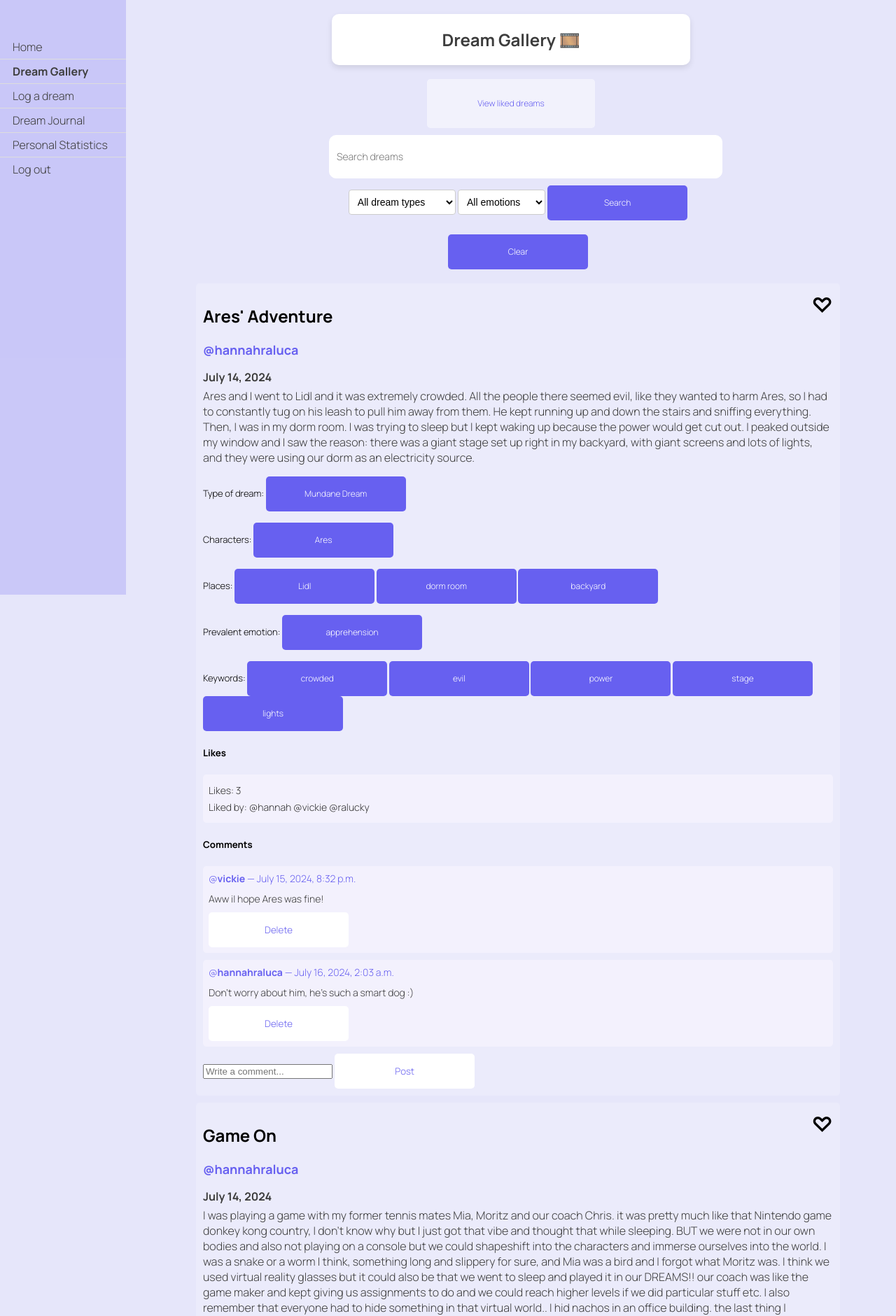
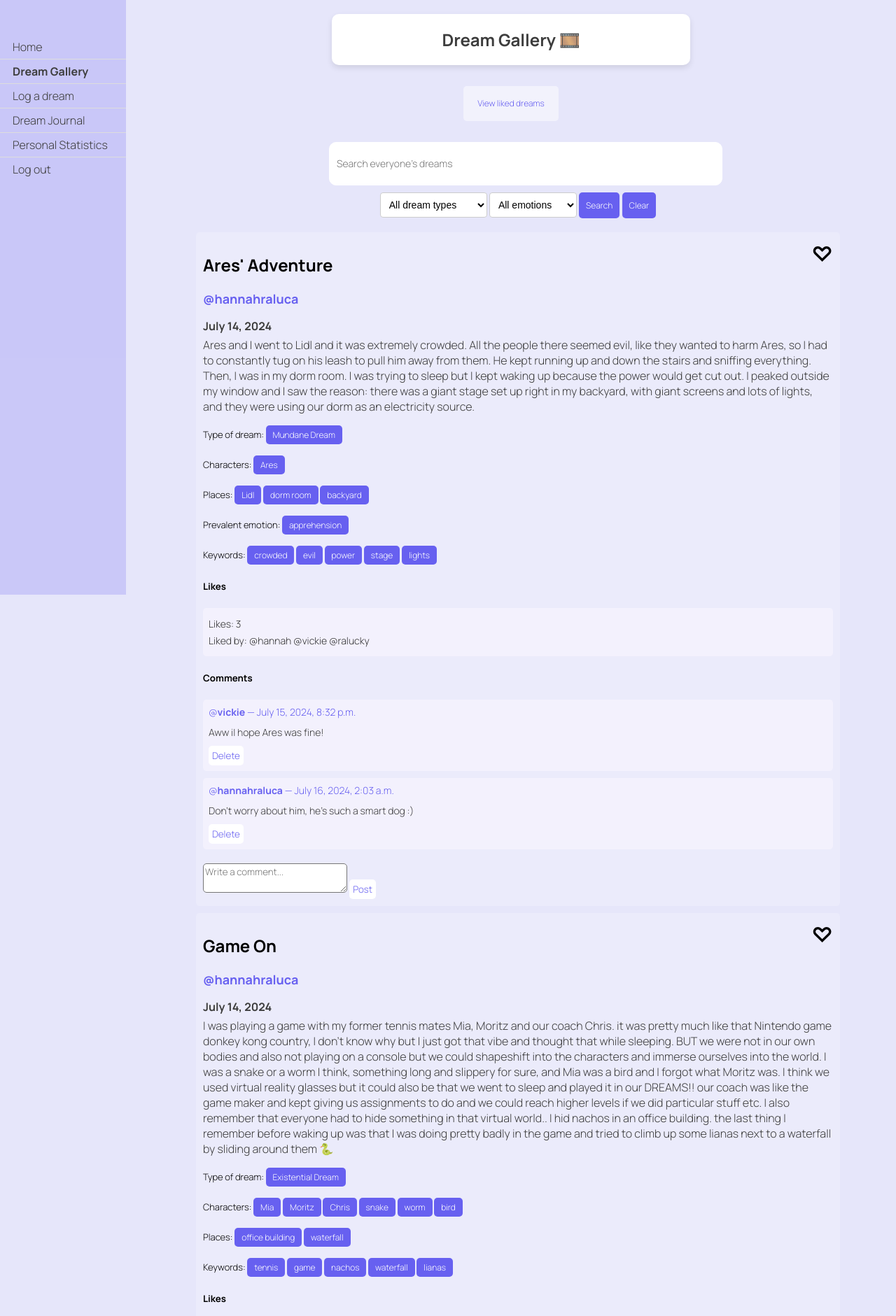
Before and after one commit to hannahsteinbach/DreamCatcher, a Django app: page /dreams/gallery/ in a window 1280 px wide. Shown: the top 1881 px of the page at 70% size. Run offline with Django 5.2, Linux system fonts and the light colour scheme; a user stored in the database is signed in; data comes from the database, SQL or seed files in the repository; both versions use the stored data as it was after the commit.

Commit message:
COMMENTS ARE BROKEN ALERT ALERT but i need to sleep

```diff
--- a/django/dreamcatcher/dreams/templates/dreams/choose_title.html
+++ b/django/dreamcatcher/dreams/templates/dreams/choose_title.html
@@ -123,7 +123,7 @@
                     <form class="keyword-form" method="post" action="{% url 'dreams:choose_title' dream.id %}">
                         {% csrf_token %}
                         <br>
-                        <button type="submit" name="title" value="{{ title }}">{{ title }}</button>
+                        <button type="submit" name="title" style="height: auto;" value="{{ title }}">{{ title }}</button>
                         <br>
                     </form>
                 {% endfor %}
--- a/django/dreamcatcher/dreams/templates/dreams/dream_journal.html
+++ b/django/dreamcatcher/dreams/templates/dreams/dream_journal.html
@@ -94,6 +94,8 @@
         .search-form button {
             padding: 10px 10px;
             font-size: 12px;
+            width: auto;
+            height: 35px;
             cursor: pointer;
             background-color: rgba(103, 96, 240);
             color: white;
@@ -121,6 +123,8 @@
             padding: 5px 10px;
             font-size: 12px;
             cursor: pointer;
+            height: auto;
+            width: auto;
             background-color: rgba(103, 96, 240);
             color: white;
             border: none;
--- a/django/dreamcatcher/dreams/templates/dreams/gallery.html
+++ b/django/dreamcatcher/dreams/templates/dreams/gallery.html
@@ -97,6 +97,8 @@
         .search-form button {
             padding: 10px 10px;
             font-size: 12px;
+            width: auto;
+            height: auto;
             cursor: pointer;
             background-color: rgba(103, 96, 240);
             color: white;
@@ -122,6 +124,8 @@
         }
         .keyword-form button, .class-form button {
             padding: 5px 10px;
+            width: auto;
+            height: auto;
             font-size: 12px;
             cursor: pointer;
             background-color: rgba(103, 96, 240);
@@ -211,6 +215,8 @@
         }
         .button {
             padding: 8px, 12px;
+            width: auto;
+            height: 30px;
             border: none;
             border-radius: 5px;
             background-color: rgba(255, 255, 255, 0.5);
@@ -220,12 +226,14 @@
             transition: background-color 0.3s;
             font-family: inherit;
             margin-left: 180px;
+            margin-top: 30px;
+            margin-bottom: 30px;
             letter-spacing: inherit;
         }
         .button:hover {
-            background-color: #FFC2D1 ;
+            background-color: rgba(103, 96, 240);
+            color: white;
             text-decoration: none;
-            color: #3D3D3E;
         }
         .menu-button {
             padding: 12px 16px;
@@ -243,14 +251,8 @@
             background-color: #f1f1f1;
             border-radius: 0;
         }
-        .button-container {
-            display: flex;
-            gap: 12px;
-            margin-bottom: 10px;
-            margin-top: 20px;
-        }
         .highlight {
-            background-color: #FFC2D1;
+            background-color: rgba(103, 96, 240);
             font-weight: bold;
         }
         .like-info {
@@ -351,7 +353,7 @@
     </div>
     <div class="container">
         <form class="search-form" method="get" action="{% url 'dreams:gallery' %}">
-            <input id="searchInput" type="text" name="q" placeholder="Search dreams" value="{{ query }}">
+            <input id="searchInput" type="text" name="q" placeholder="Search everyone's dreams" value="{{ query }}">
             <select id="classification" name="classification">
                 <option value="">All dream types</option>
                 <option value="0" {% if class_query == '0' %}selected{% endif %}>Nightmares</option>
@@ -485,7 +487,7 @@
                                             {% if comment.author == request.user or dream.user == request.user %}
                                                 <form method="post" action="{% url 'dreams:delete_comment' comment.id %}">
                                                     {% csrf_token %}
-                                                    <button type="submit" style="font-size: smaller; padding: 5px;">Delete</button>
+                                                    <button type="submit" style="font-size: smaller; padding: 5px; width: auto; height: auto;">Delete</button>
                                                 </form>
                                             {% endif %}
                                         </div>
@@ -495,8 +497,8 @@
                                 </div>
                                 <form method="post" action="{% url 'dreams:add_comment' dream.id %}">
                                     {% csrf_token %}
-                                    <input type="text" name="text" placeholder="Write a comment..." required>
-                                    <button type="submit" style="font-size: smaller; padding: 5px;">Post</button>
+                                    <textarea id="comment" name="comment" rows="2" placeholder="Write a comment..." style="font-family: Manrope; width: 200px; margin-top:10px; border-radius: 5px;" required></textarea>
+                                    <button type="submit" style="font-size: smaller; padding: 5px; width: auto; height: auto;">Post</button>
                                 </form>
                             </div>
                         </div>
--- a/django/dreamcatcher/dreams/templates/dreams/log_dream.html
+++ b/django/dreamcatcher/dreams/templates/dreams/log_dream.html
@@ -30,7 +30,7 @@
             z-index: 1;
             top: 0;
             left: 0;
-            background-color: rgba(0,0,0,0.1);
+            background-color: rgba(103, 96, 240, 0.224);
             overflow-x: hidden;
             padding-top: 50px;
         }
```
Also changed, not shown: django/dreamcatcher/dreams/templates/dreams/edit_dream.html (+7 -1 lines), django/dreamcatcher/dreams/templates/dreams/personal_statistics.html (+6 -4 lines), django/dreamcatcher/templates/home.html (+11 -10 lines), django/dreamcatcher/db.sqlite3.
